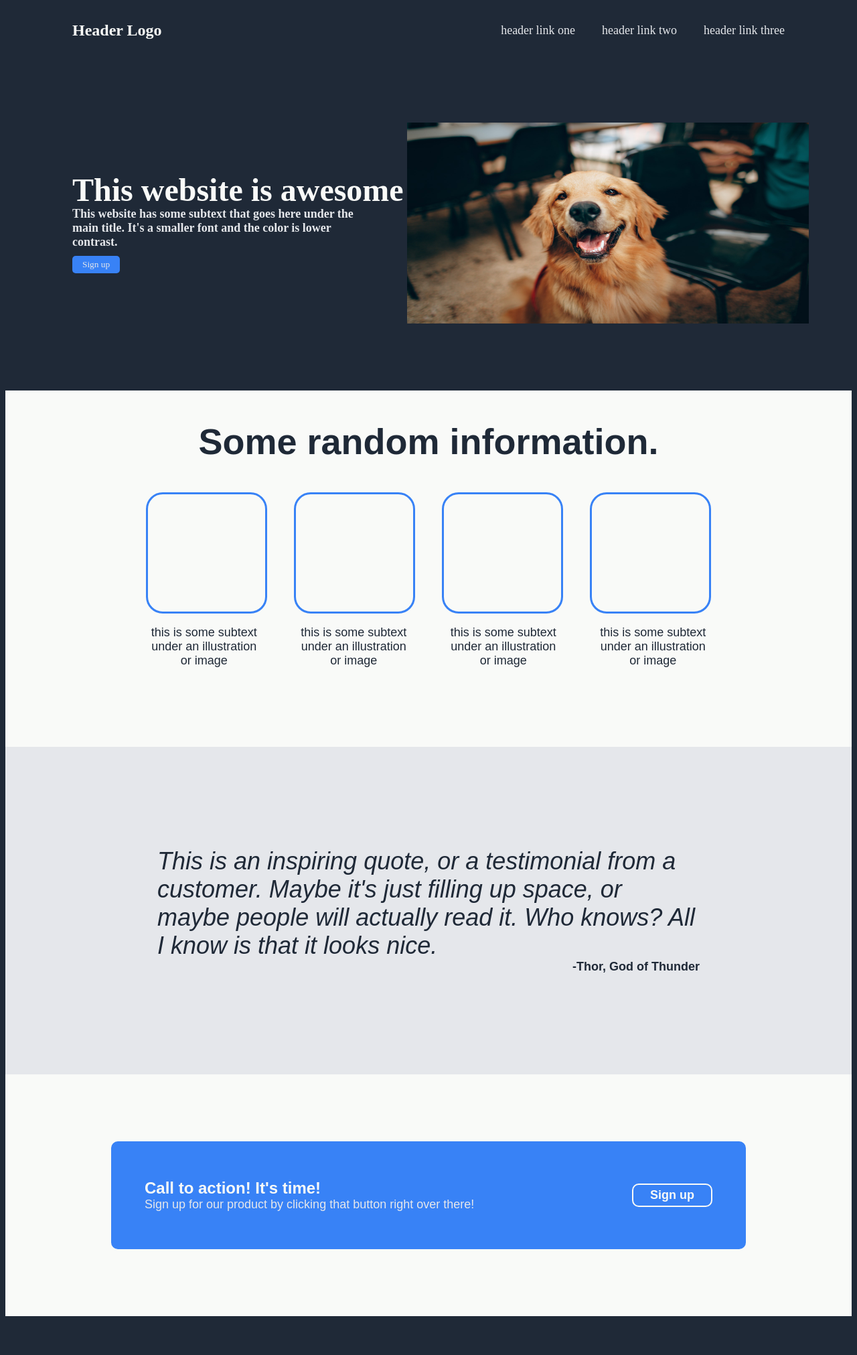
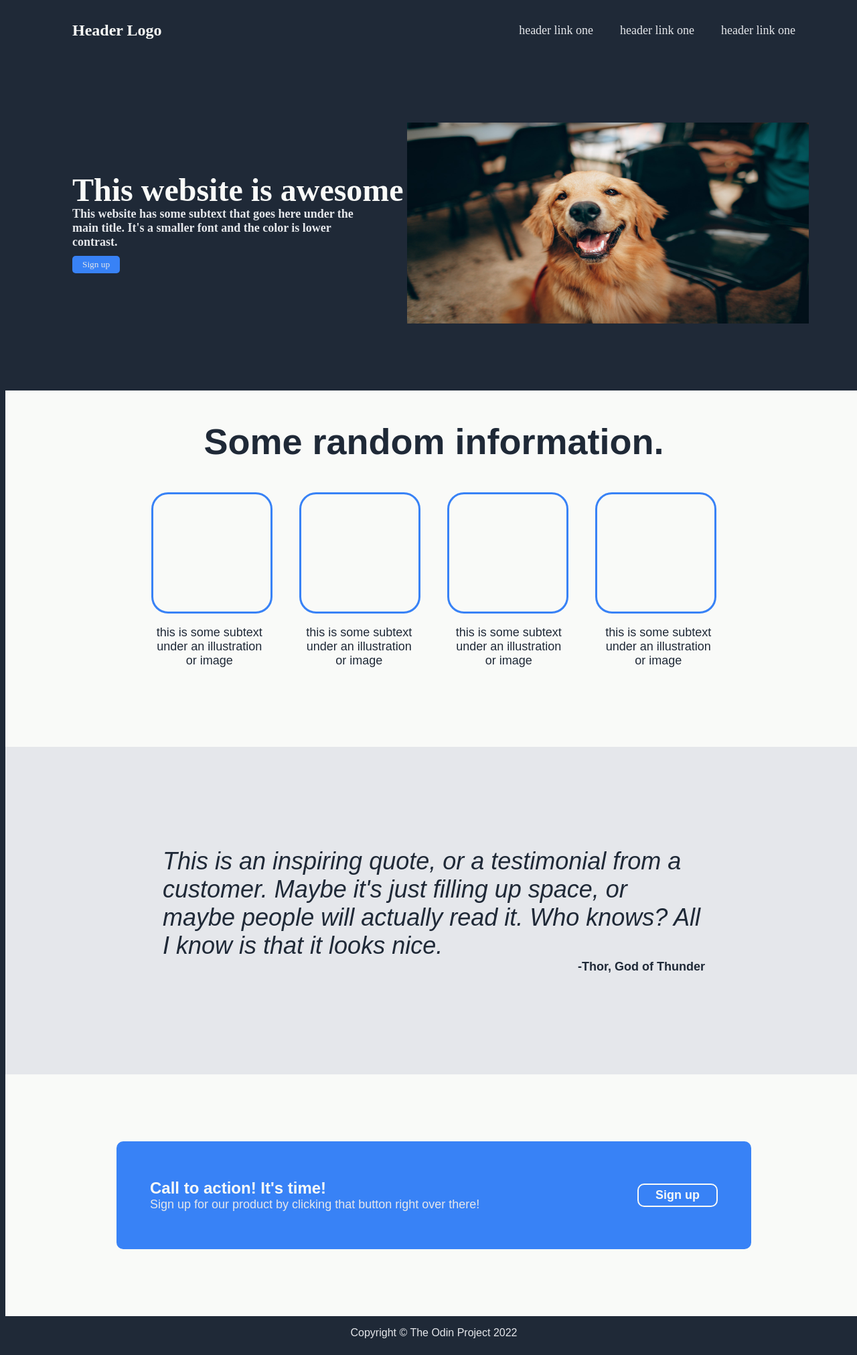
Before and after one commit to VladSava16/Landing_Page, a plain HTML site: page index.html in a window 1280 px wide. Shown: the whole page at 67% size. Before the commit the page ends 1973 px from the top, so only its background shows below. Drawn offline with Linux system fonts and the light colour scheme.

Commit message:
FINSHED PROJECT 18.03.2022
Finished the project. Notable improvements would be re-doing section 2
and cleaning up the CSS code, using fewer classes and IDs.

```diff
--- a/index.html
+++ b/index.html
@@ -11,9 +11,9 @@
     <div class="header">
         <h3 id="header-logo">Header Logo</h3>
         <ul>
-            <li>header link one</li>
-            <li>header link two</li>
-            <li>header link three</li>
+            <li><a href="#">header link one</a></li>
+            <li><a href="#">header link one</a></li>
+            <li><a href="#">header link one</a></li>
         </ul>
     </div>
     <div class="section1">
@@ -60,5 +60,8 @@
             <button id="sign-up-banner">Sign up</button>
         </div>
     </div>
+    <div class="footer">
+        <p>Copyright &copy The Odin Project 2022</p>
+    </div>
 </body>
 </html>
--- a/styles.css
+++ b/styles.css
@@ -2,6 +2,7 @@ body{
     font-family: "araboto-normal", sans-serif;
     font-size: 48px;
     background-color: #1F2937;
+    width: 100vw;
 }
 .header{
     background-color: #1F2937;
@@ -189,3 +190,14 @@ ul{
     font-weight: bold;
     font-size: 18px;
 }
+a{
+    text-decoration: none;
+    color: #e5e7eb;
+}
+.footer{
+    display: flex;
+    justify-content: center;
+    align-content: center;
+    color: #e5e7eb;
+    font-size: 16px;
+}
```
